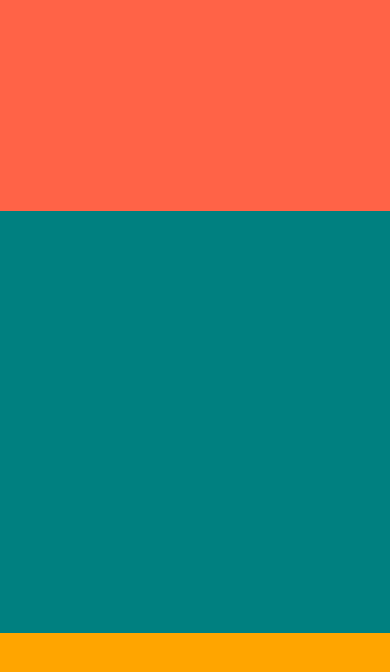
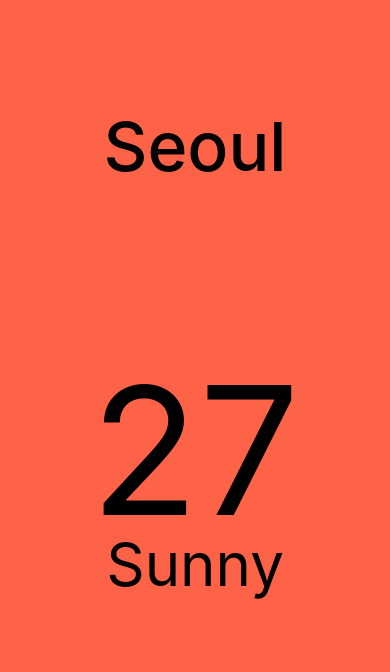
Before and after one commit to islanderian/NomadWeather, a React Native app: screen / in a window 390 px wide. Shown: the top 672 px of the page. Built offline with nearby package versions, Linux system fonts and the light colour scheme.

Commit message:
#2.6 - Styles part Two

```diff
--- a/App.js
+++ b/App.js
@@ -1,13 +1,66 @@
 import React from "react";
-import { View } from "react-native";
+import { View, Text, StyleSheet, ScrollView, Dimensions } from "react-native";
+
+// 모바일 스크린 너비 가져오기
+const { width: SCREEN_WIDTH } = Dimensions.get("window");
+// const SCREEN_WIDTH = Dimensions.get("window").width;
 
 export default function App() {
   return (
     // 모바일에서 flexDirection 의 기본값은 column
-    <View style={{ flex: 1 }}>
-      <View style={{ flex: 1, backgroundColor: "tomato" }}></View>
-      <View style={{ flex: 2, backgroundColor: "teal" }}></View>
-      <View style={{ flex: 1, backgroundColor: "orange" }}></View>
+    <View style={styles.container}>
+      <View style={styles.city}>
+        <Text style={styles.cityName}>Seoul</Text>
+      </View>
+      {/* ScrollView 에서는 cotentContainerStyle 을 사용해 CSS 적용해야 함 */}
+      <ScrollView
+        pagingEnabled
+        horizontal
+        showsHorizontalScrollIndicator={false}
+        contentContainerStyle={styles.weather}
+      >
+        <View style={styles.day}>
+          <Text style={styles.temp}>27</Text>
+          <Text style={styles.description}>Sunny</Text>
+        </View>
+        <View style={styles.day}>
+          <Text style={styles.temp}>27</Text>
+          <Text style={styles.description}>Sunny</Text>
+        </View>
+        <View style={styles.day}>
+          <Text style={styles.temp}>27</Text>
+          <Text style={styles.description}>Sunny</Text>
+        </View>
+      </ScrollView>
     </View>
   );
 }
+
+const styles = StyleSheet.create({
+  container: {
+    flex: 1,
+    backgroundColor: "tomato",
+  },
+  city: {
+    flex: 1.2,
+    justifyContent: "center",
+    alignItems: "center",
+  },
+  cityName: {
+    fontSize: 68,
+    fontWeight: "500",
+  },
+  weather: {},
+  day: {
+    width: SCREEN_WIDTH,
+    alignItems: "center",
+  },
+  temp: {
+    marginTop: 50,
+    fontSize: 178,
+  },
+  description: {
+    marginTop: -30,
+    fontSize: 60,
+  },
+});
```
